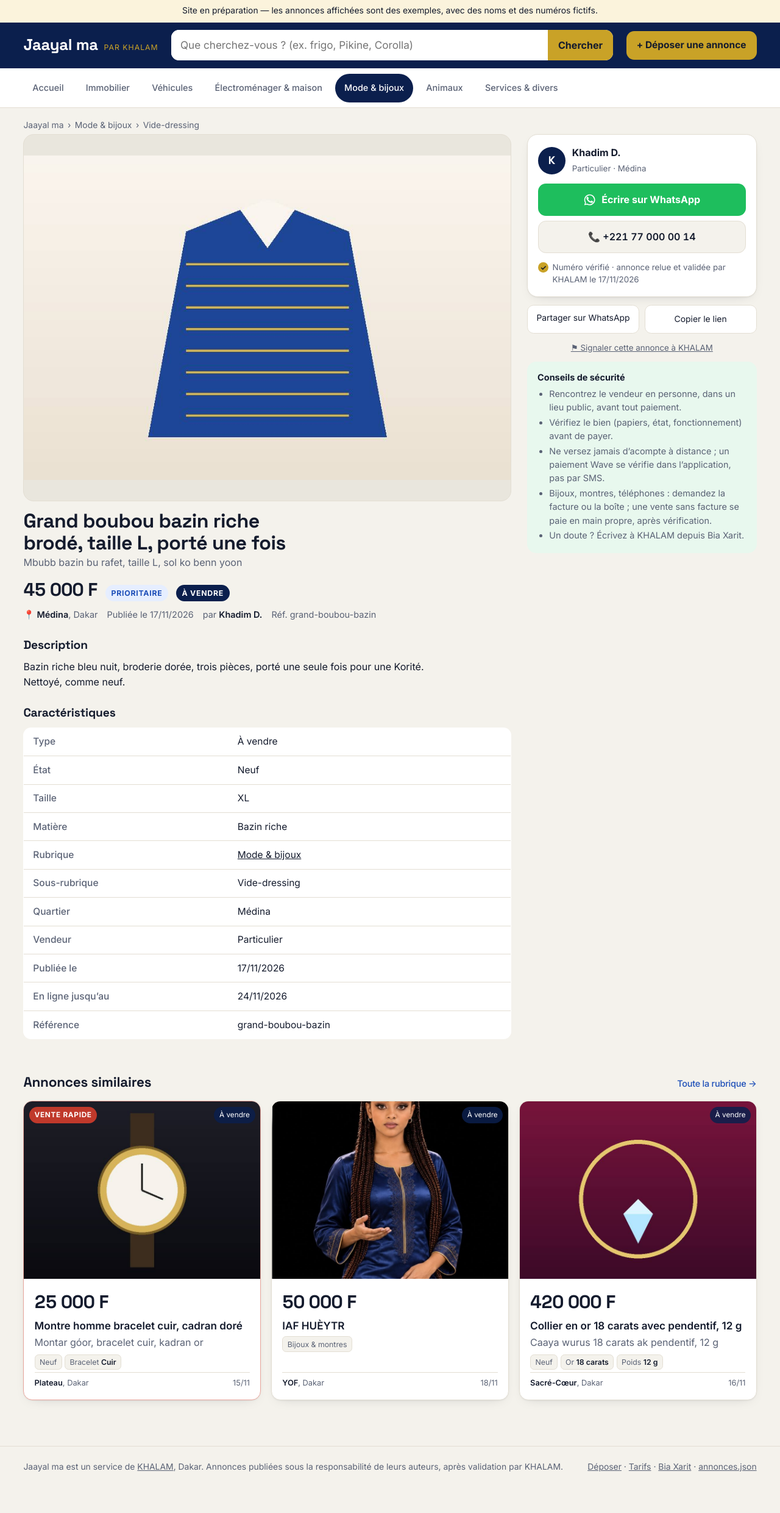
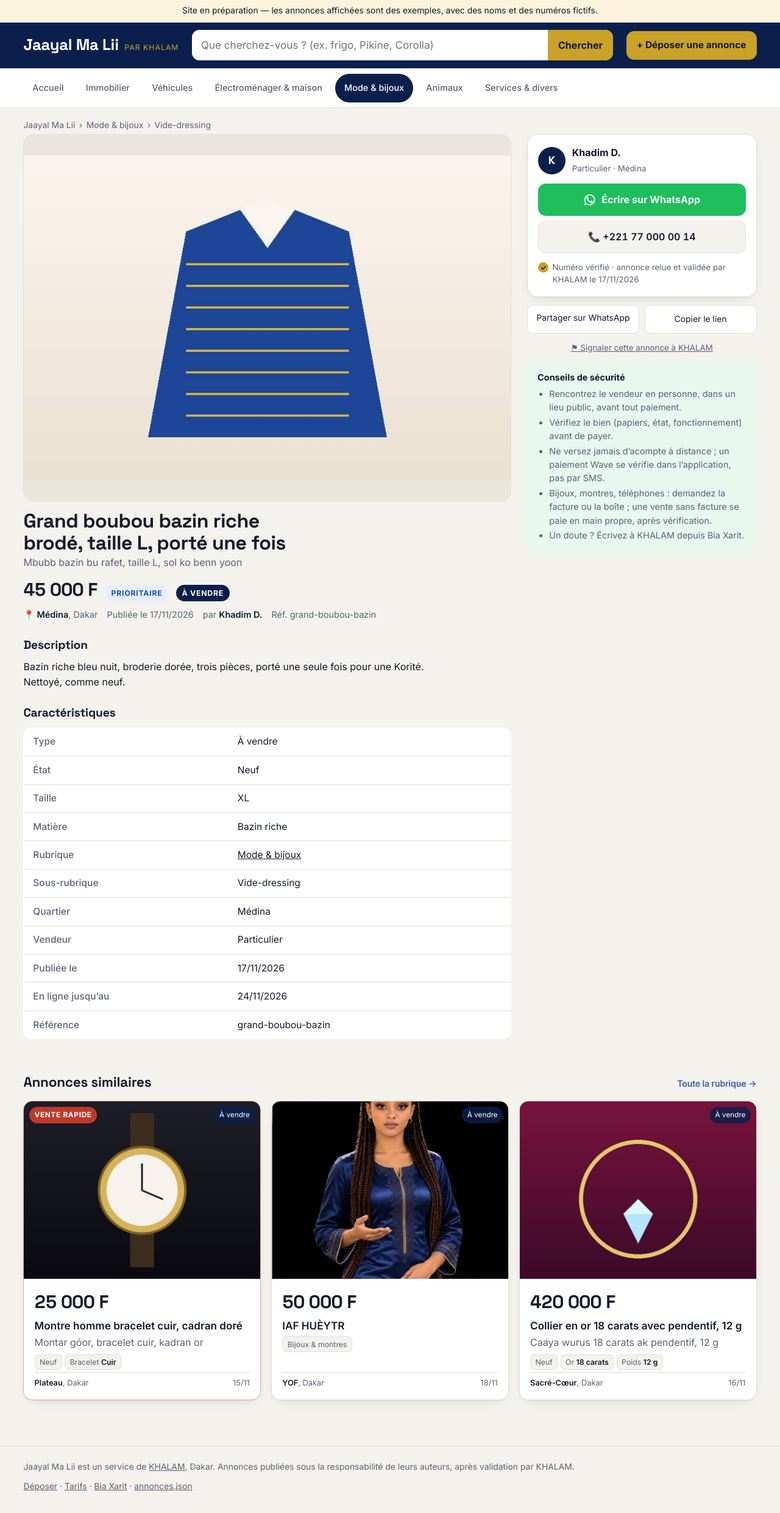
Before and after one commit to lamicisse33-dotcom/jaayal-ma, a plain HTML site: page a/grand-boubou-bazin.html in a window 1280 px wide. Shown: the whole page at 61% size. Before the commit the page ends 2449 px from the top, so only its background shows below. Drawn offline with Linux system fonts and the light colour scheme.

Commit message:
Set Jaayal Ma Lii name and canonical domain

```diff
--- a/a/grand-boubou-bazin.html
+++ b/a/grand-boubou-bazin.html
@@ -1,10 +1,10 @@
 <!doctype html>
 <html lang="fr"><head><meta charset="utf-8"><meta name="viewport" content="width=device-width,initial-scale=1,viewport-fit=cover"><meta name="robots" content="noindex,follow">
-<title>Grand boubou bazin riche brodé, taille L, porté une fois — 45 000 F à Médina | Jaayal ma</title>
+<title>Grand boubou bazin riche brodé, taille L, porté une fois — 45 000 F à Médina | Jaayal Ma Lii</title>
 <meta name="description" content="Grand boubou bazin riche brodé, taille L, porté une fois — 45 000 F, Médina. Bazin riche bleu nuit, broderie dorée, trois pièces, porté une seule fois pour une Korité. Nettoyé, comme neuf.">
-<link rel="canonical" href="https://jaayalma.khalam.app/a/grand-boubou-bazin.html">
-<meta property="og:type" content="website"><meta property="og:url" content="https://jaayalma.khalam.app/a/grand-boubou-bazin.html"><meta property="og:locale" content="fr_SN"><meta name="twitter:card" content="summary">
-<meta property="og:title" content="Grand boubou bazin riche brodé, taille L, porté une fois — 45 000 F à Médina | Jaayal ma"><meta property="og:description" content="Grand boubou bazin riche brodé, taille L, porté une fois — 45 000 F, Médina. Bazin riche bleu nuit, broderie dorée, trois pièces, porté une seule fois pour une Korité. Nettoyé, comme neuf."><meta property="og:site_name" content="Jaayal ma">
+<link rel="canonical" href="https://jaayalmalii.khalam.app/a/grand-boubou-bazin.html">
+<meta property="og:type" content="website"><meta property="og:url" content="https://jaayalmalii.khalam.app/a/grand-boubou-bazin.html"><meta property="og:locale" content="fr_SN"><meta name="twitter:card" content="summary">
+<meta property="og:title" content="Grand boubou bazin riche brodé, taille L, porté une fois — 45 000 F à Médina | Jaayal Ma Lii"><meta property="og:description" content="Grand boubou bazin riche brodé, taille L, porté une fois — 45 000 F, Médina. Bazin riche bleu nuit, broderie dorée, trois pièces, porté une seule fois pour une Korité. Nettoyé, comme neuf."><meta property="og:site_name" content="Jaayal Ma Lii">
 
 <link rel="preconnect" href="https://fonts.googleapis.com"><link rel="stylesheet" href="https://fonts.googleapis.com/css2?family=Inter:wght@400;500;600;700&family=Space+Grotesk:wght@500;700&display=swap"><style>
 :root{--bg:#F4F2EC;--carte:#FFFFFF;--fg:#141B2D;--doux:#5A6275;--ligne:#E3DED3;--marine:#0B1F4D;--marine2:#163070;--or:#C9A227;--or-fond:#FBF3DC;--prio:#1E4FB8;--prio-fond:#E6EEFF;--wa:#1EBE5D;--vert-fond:#E8F8EE;--ombre:0 0.0625rem 0.125rem rgba(20,27,45,.06),0 0.375rem 1.25rem -0.75rem rgba(20,27,45,.25);
@@ -259,12 +259,12 @@ h2.sec{flex-wrap:wrap}
 </head><body>
 <div class="maquette">Site en préparation — les annonces affichées sont des exemples, avec des noms et des numéros fictifs.</div>
 <header class="bande"><div class="int">
-<a class="marque" href="../index.html"><b>Jaayal ma</b><span>par KHALAM</span></a>
+<a class="marque" href="../index.html"><b>Jaayal Ma Lii</b><span>par KHALAM</span></a>
 <form class="cherche" action="../recherche.html" method="get" role="search"><input type="search" name="q" value="" placeholder="Que cherchez-vous ? (ex. frigo, Pikine, Corolla)" aria-label="Rechercher une annonce"><button type="submit">Chercher</button></form>
 <a class="bdeposer" href="../deposer.html">+ Déposer une annonce</a>
 </div></header>
 <nav class="ruban" aria-label="Rubriques"><div class="int"><a href="../index.html">Accueil</a><a href="../r/immobilier.html">Immobilier</a><a href="../r/vehicules.html">Véhicules</a><a href="../r/electromenager.html">Électroménager &amp; maison</a><a href="../r/mode.html" aria-current=page>Mode &amp; bijoux</a><a href="../r/animaux.html">Animaux</a><a href="../r/services.html">Services &amp; divers</a></div></nav>
-<div class="int"><p class="fil"><a href="../index.html">Jaayal ma</a> › <a href="../r/mode.html">Mode &amp; bijoux</a> › <a href="../r/mode.html#vide-dressing">Vide-dressing</a></p></div>
+<div class="int"><p class="fil"><a href="../index.html">Jaayal Ma Lii</a> › <a href="../r/mode.html">Mode &amp; bijoux</a> › <a href="../r/mode.html#vide-dressing">Vide-dressing</a></p></div>
 <main class="int fiche">
 <article>
 <div class="galerie"><img class="grande" id="grande" src="../img/grand-boubou.jpg" alt="Grand boubou bazin riche brodé, taille L, porté une fois"></div>
@@ -280,7 +280,7 @@ h2.sec{flex-wrap:wrap}
 <a class="bwa" href="https://wa.me/221770000014?text=Bonjour,%20je%20vous%20contacte%20pour%20votre%20annonce%20Jaayal%20ma%20:%20Grand%20boubou%20bazin%20riche%20brodé,%20taille%20L,%20porté%20une%20fois"><svg viewBox="0 0 24 24" aria-hidden="true"><path d="M17.5 14.4c-.3-.1-1.8-.9-2-1-.3-.1-.5-.1-.7.1-.2.3-.8 1-.9 1.2-.2.2-.3.2-.6.1-.3-.1-1.3-.5-2.4-1.5-.9-.8-1.5-1.8-1.7-2.1-.2-.3 0-.5.1-.6l.5-.6c.1-.2.2-.3.3-.5.1-.2 0-.4 0-.5l-.9-2.1c-.2-.6-.5-.5-.7-.5h-.6c-.2 0-.5.1-.8.4-.3.3-1 1-1 2.5s1.1 2.9 1.2 3.1c.1.2 2.1 3.2 5.1 4.5.7.3 1.3.5 1.7.6.7.2 1.4.2 1.9.1.6-.1 1.8-.7 2-1.4.2-.7.2-1.3.2-1.4-.1-.2-.3-.3-.6-.4zM12 2a10 10 0 0 0-8.6 15.1L2 22l5-1.3A10 10 0 1 0 12 2zm0 18.2c-1.5 0-3-.4-4.3-1.2l-.3-.2-3 .8.8-2.9-.2-.3A8.2 8.2 0 1 1 12 20.2z"/></svg> Écrire sur WhatsApp</a>
 <a class="btel" href="tel:+221770000014">📞 +221 77 000 00 14</a>
 <p class="verif"><i>✓</i> Numéro vérifié · annonce relue et validée par KHALAM le 17/11/2026</p></div>
-<div class="partage"><a href="https://wa.me/?text=Grand boubou bazin riche brodé, taille L, porté une fois%20-%2045%20000%20F%20-%20https://jaayalma.khalam.app/a/grand-boubou-bazin.html">Partager sur WhatsApp</a><button type="button" id="copier" data-url="https://jaayalma.khalam.app/a/grand-boubou-bazin.html">Copier le lien</button></div>
+<div class="partage"><a href="https://wa.me/?text=Grand boubou bazin riche brodé, taille L, porté une fois%20-%2045%20000%20F%20-%20https://jaayalmalii.khalam.app/a/grand-boubou-bazin.html">Partager sur WhatsApp</a><button type="button" id="copier" data-url="https://jaayalmalii.khalam.app/a/grand-boubou-bazin.html">Copier le lien</button></div>
 <a class="signaler" href="https://khalam.app/bia">⚑ Signaler cette annonce à KHALAM</a>
 <div class="securite"><b>Conseils de sécurité</b><ul><li>Rencontrez le vendeur en personne, dans un lieu public, avant tout paiement.</li><li>Vérifiez le bien (papiers, état, fonctionnement) avant de payer.</li><li>Ne versez jamais d’acompte à distance ; un paiement Wave se vérifie dans l’application, pas par SMS.</li><li>Bijoux, montres, téléphones : demandez la facture ou la boîte ; une vente sans facture se paie en main propre, après vérification.</li><li>Un doute ? Écrivez à KHALAM depuis Bia Xarit.</li></ul></div>
 </aside>
@@ -298,7 +298,7 @@ h2.sec{flex-wrap:wrap}
 <div class="attrs"><span>Neuf</span><span>Or <b>18 carats</b></span><span>Poids <b>12 g</b></span></div>
 <div class="meta"><span><b>Sacré-Cœur</b>, Dakar</span><span>16/11</span></div></div></a></div></section>
 </main>
-<footer><div class="int"><span>Jaayal ma est un service de <a href="https://khalam.app">KHALAM</a>, Dakar. Annonces publiées sous la responsabilité de leurs auteurs, après validation par KHALAM.</span><span><a href="../deposer.html">Déposer</a> · <a href="../index.html#tarifs">Tarifs</a> · <a href="https://khalam.app/bia">Bia Xarit</a> · <a href="../annonces.json">annonces.json</a></span></div></footer>
+<footer><div class="int"><span>Jaayal Ma Lii est un service de <a href="https://khalam.app">KHALAM</a>, Dakar. Annonces publiées sous la responsabilité de leurs auteurs, après validation par KHALAM.</span><span><a href="../deposer.html">Déposer</a> · <a href="../index.html#tarifs">Tarifs</a> · <a href="https://khalam.app/bia">Bia Xarit</a> · <a href="../annonces.json">annonces.json</a></span></div></footer>
 <script>(function(){var g=document.getElementById('grande'),v=document.querySelectorAll('.vignettes img');v.forEach(function(im){im.addEventListener('click',function(){g.src=im.src;v.forEach(function(x){x.removeAttribute('aria-current')});im.setAttribute('aria-current','true');});});
 var c=document.getElementById('copier');if(c)c.addEventListener('click',function(){var u=c.dataset.url;function ok(){c.textContent='Lien copié ✓';setTimeout(function(){c.textContent='Copier le lien'},1800)}
 if(navigator.clipboard&&navigator.clipboard.writeText){navigator.clipboard.writeText(u).then(ok,function(){prompt('Copiez le lien :',u)})}else{prompt('Copiez le lien :',u)}});})();</script>
```
